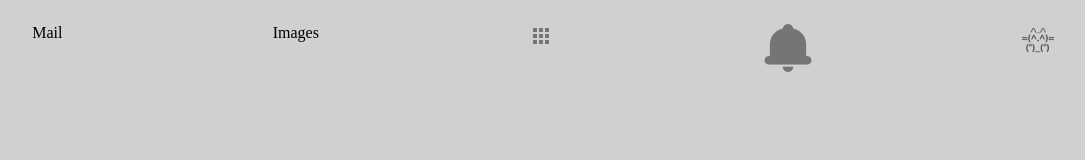
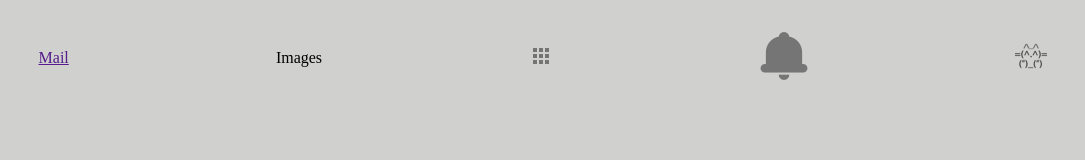
Before and after one commit to askuznetsov/kottans-frontend, a plain HTML site: page task_html_css_popup/index.html in a window 1280 px wide. Shown: the whole page, without its empty margins (97-1182 px from the left). Drawn offline with Linux system fonts and the light colour scheme.

Commit message:
processing...

```diff
--- a/task_html_css_popup/index.html
+++ b/task_html_css_popup/index.html
@@ -8,20 +8,24 @@
     <link rel="stylesheet" href="style.css" />
   </head>
   <body>
-    <div class="container">
-      <ul class="list">
-        <li class="list_item">Mail</li>
-        <li class="list_item">Images</li>
-        <li class="list_item">
+    <header class="header">
+      <nav class="header__nav">
+        <ul class="header__nav__list">
+          <li class="header__nav__list__item">
+            <a href="" class="header__nav__list__item__link">Mail</a>
+          </li>
+          <li class="header__nav__list__item">Images</li>
+          <li class="header__nav__list__item">
             <img src="popup-icons/popup-button.png" alt="popup-button" />
           </li>
-        <li class="list_item">
+          <li class="header__nav__list__item">
             <img src="popup-icons/bell.png" alt="bell" />
           </li>
-        <li class="list_item">
+          <li class="header__nav__list__item">
             <img src="./popup-icons/favicon.png" alt="favicon" />
           </li>
         </ul>
-    </div>
+      </nav>
+    </header>
   </body>
 </html>
--- a/task_html_css_popup/style.scss
+++ b/task_html_css_popup/style.scss
@@ -1,19 +1,26 @@
 $color-main: #d0d0ce;
 
-* {
+*,
+*::after,
+*::before {
   margin: 0;
   padding: 0;
+  box-sizing: inherit;
 }
 
 body {
   background-color: $color-main;
+  box-sizing: border-box;
 }
 
-.container {
+.header {
   margin: 24px 24px;
-}
 
-.list {
+  &__nav {
+    display: block;
+    padding: 8px;
+
+    &__list {
       list-style-type: none;
       display: flex;
       justify-content: space-around;
@@ -23,7 +30,9 @@ body {
         height: 24px;
 
         &_img {
-      width: fit-content;
+          width: 10px;
         }
       }
     }
+  }
+}
```
Also changed, not shown: task_html_css_popup/style.css, 1 other file. Lines whose indentation alone changed are shown as unchanged.
